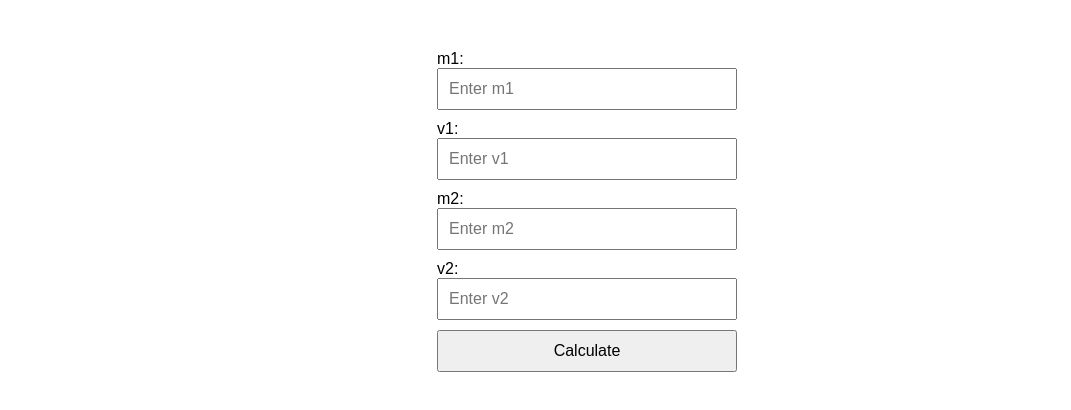
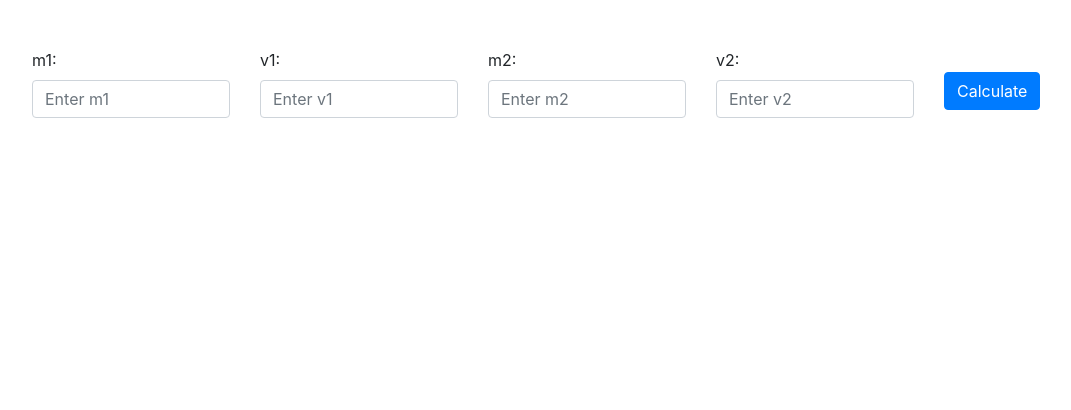
Before and after one commit to naisarg14/dilution, a plain HTML site: page index.html in a window 1280 px wide. Shown: the whole page, without its empty margins (53-1124 px from the left). Drawn offline with nearby package versions, Linux system fonts and the light colour scheme.

Commit message:
Update index.html

```diff
--- a/index.html
+++ b/index.html
@@ -4,39 +4,37 @@
     <meta charset="UTF-8">
     <meta name="viewport" content="width=device-width, initial-scale=1.0">
     <title>Equation Solver</title>
+    <!-- Bootstrap CSS -->
+    <link href="https://maxcdn.bootstrapcdn.com/bootstrap/4.5.2/css/bootstrap.min.css" rel="stylesheet">
     <style>
-        body {
-            font-family: Arial, sans-serif;
-            margin: 50px;
-        }
-        .container {
-            display: flex;
-            flex-direction: column;
-            width: 300px;
-            margin: auto;
-        }
-        .container input {
-            margin-bottom: 10px;
-            padding: 10px;
-            font-size: 16px;
-        }
-        .container button {
-            padding: 10px;
-            font-size: 16px;
+        .result {
+            background-color: lightgreen;
         }
     </style>
 </head>
 <body>
-    <div class="container">
-        <label for="m1">m1:</label>
-        <input type="number" id="m1" placeholder="Enter m1">
-        <label for="v1">v1:</label>
-        <input type="number" id="v1" placeholder="Enter v1">
-        <label for="m2">m2:</label>
-        <input type="number" id="m2" placeholder="Enter m2">
-        <label for="v2">v2:</label>
-        <input type="number" id="v2" placeholder="Enter v2">
-        <button onclick="calculate()">Calculate</button>
+    <div class="container mt-5">
+        <div class="row">
+            <div class="col">
+                <label for="m1">m1:</label>
+                <input type="number" id="m1" class="form-control" placeholder="Enter m1">
+            </div>
+            <div class="col">
+                <label for="v1">v1:</label>
+                <input type="number" id="v1" class="form-control" placeholder="Enter v1">
+            </div>
+            <div class="col">
+                <label for="m2">m2:</label>
+                <input type="number" id="m2" class="form-control" placeholder="Enter m2">
+            </div>
+            <div class="col">
+                <label for="v2">v2:</label>
+                <input type="number" id="v2" class="form-control" placeholder="Enter v2">
+            </div>
+            <div class="col">
+                <button class="btn btn-primary mt-4" onclick="calculate()">Calculate</button>
+            </div>
+        </div>
     </div>
 
     <script>
@@ -46,18 +44,32 @@
             const m2 = parseFloat(document.getElementById('m2').value);
             const v2 = parseFloat(document.getElementById('v2').value);
 
+            // Remove result class from all inputs
+            document.getElementById('m1').classList.remove('result');
+            document.getElementById('v1').classList.remove('result');
+            document.getElementById('m2').classList.remove('result');
+            document.getElementById('v2').classList.remove('result');
+
             if (!isNaN(m1) && !isNaN(v1) && !isNaN(m2) && isNaN(v2)) {
                 document.getElementById('v2').value = (m1 * v1) / m2;
+                document.getElementById('v2').classList.add('result');
             } else if (!isNaN(m1) && !isNaN(v1) && isNaN(m2) && !isNaN(v2)) {
                 document.getElementById('m2').value = (m1 * v1) / v2;
+                document.getElementById('m2').classList.add('result');
             } else if (!isNaN(m1) && isNaN(v1) && !isNaN(m2) && !isNaN(v2)) {
                 document.getElementById('v1').value = (m2 * v2) / m1;
+                document.getElementById('v1').classList.add('result');
             } else if (isNaN(m1) && !isNaN(v1) && !isNaN(m2) && !isNaN(v2)) {
                 document.getElementById('m1').value = (m2 * v2) / v1;
+                document.getElementById('m1').classList.add('result');
             } else {
                 alert('Please enter exactly three values.');
             }
         }
     </script>
+    <!-- Bootstrap JS and dependencies -->
+    <script src="https://code.jquery.com/jquery-3.5.1.slim.min.js"></script>
+    <script src="https://cdn.jsdelivr.net/npm/@popperjs/core@2.9.2/dist/umd/popper.min.js"></script>
+    <script src="https://maxcdn.bootstrapcdn.com/bootstrap/4.5.2/js/bootstrap.min.js"></script>
 </body>
 </html>
```
